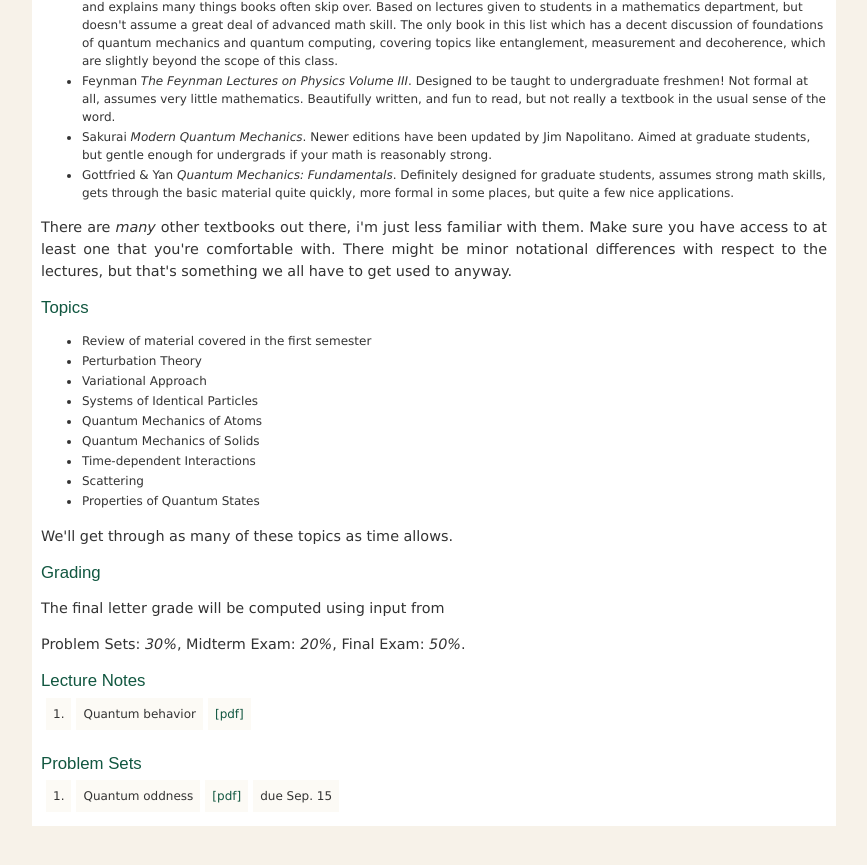
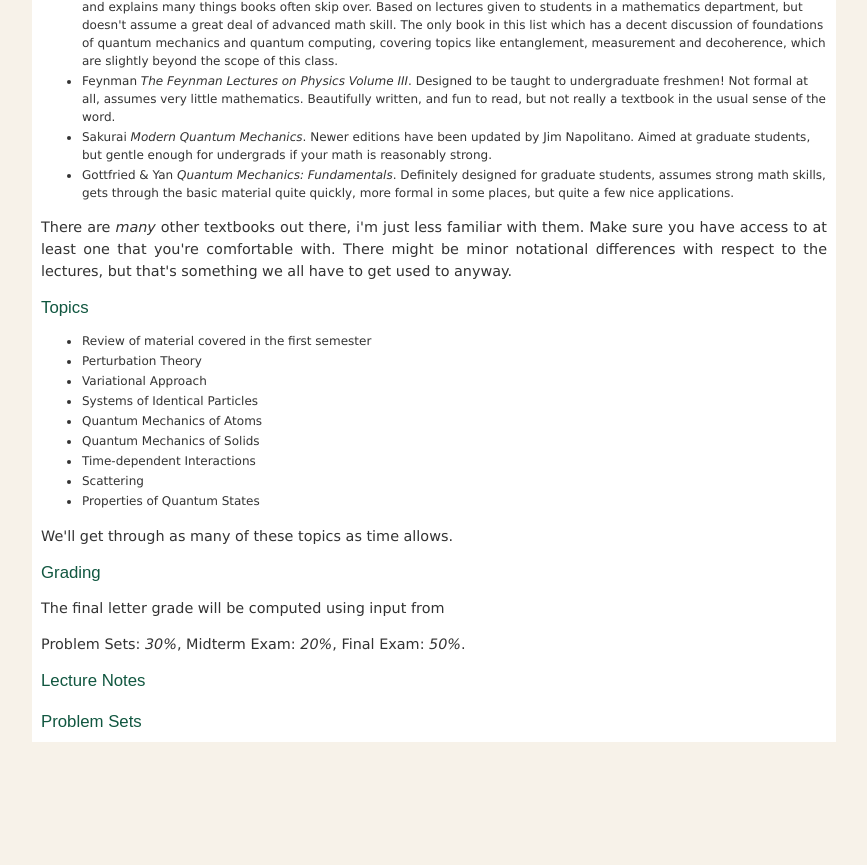
Before and after one commit to jozefdudek/personal_website, a Jekyll site: the page built from Phys314.html, in a window 1280 px wide and 900 px high, scrolled down 1560 px. Shown: the top 865 px of the window, without its empty margins (192-1059 px from the left). Built offline with Jekyll 4.4.1, drawn with Linux system fonts in a browser that asks for light colours; after the commit the page ends 2376 px from its top, so only the background shows below that.

Commit message:
trying again, deployments are timing out

```diff
--- a/Phys314.html
+++ b/Phys314.html
@@ -160,14 +160,14 @@
 
 <table class="highlights">
 
-    <tr class="highlights">
+ <!--   <tr class="highlights">
       <td class="highlights"> 1. </td>
       <td class="highlights">Quantum behavior</td>
       <td class="highlights">
         <a href="https://wm1693.box.com/s/uhw1i8lyxv37laq2eore23n5gd39krww">[pdf]</a>
       </td>
     </tr>
-
+    -->
 
 
   </table>
@@ -178,7 +178,7 @@
 
 <table class="highlights">
 
-
+<!--
     <tr class="highlights">
       <td class="highlights"> 1. </td>
       <td class="highlights">Quantum oddness</td>
@@ -187,7 +187,7 @@
       </td>
       <td class="highlights">due Sep. 15</td>
     </tr>
-
+-->
 
 
   </table>
```
